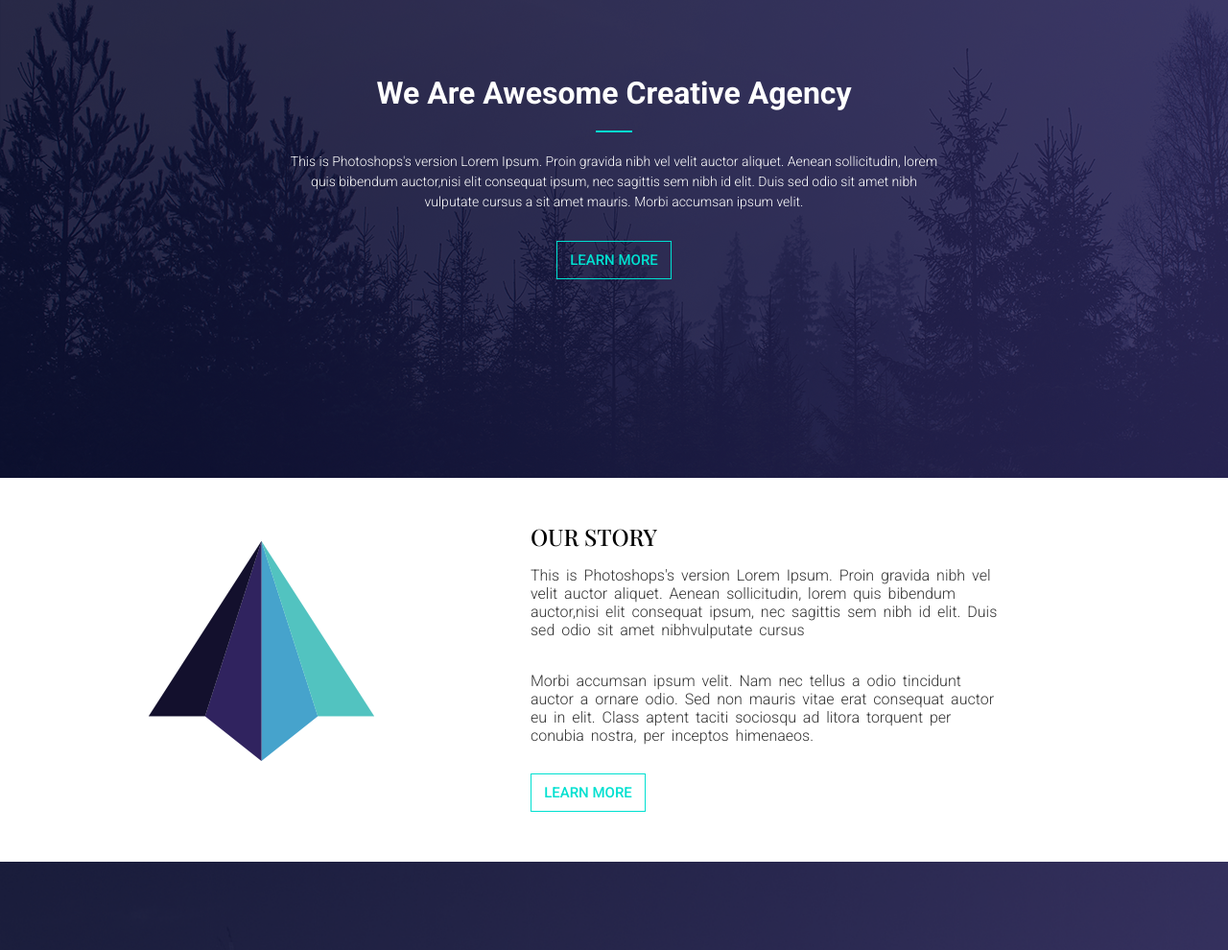
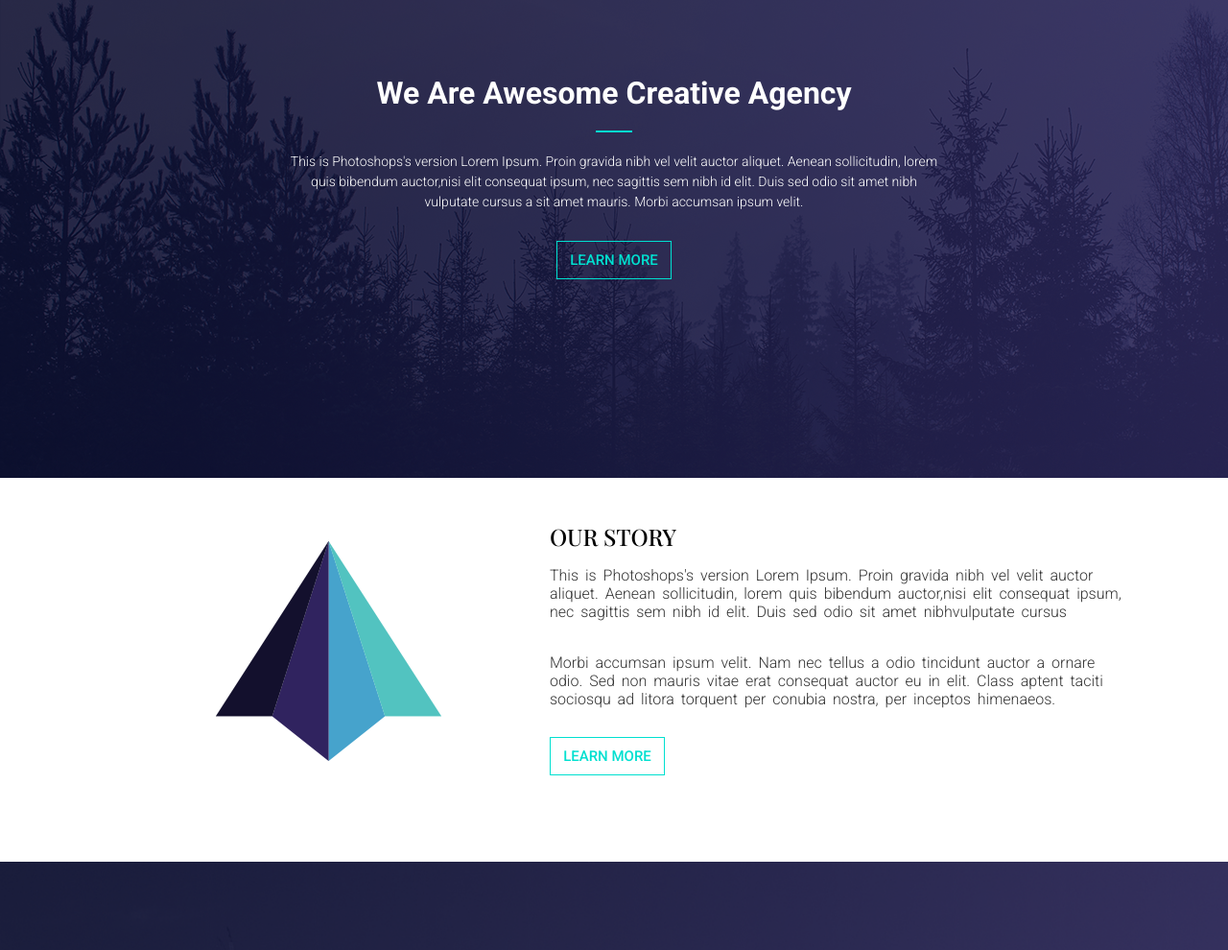
Before and after one commit to SanJunipero1/psd_to_html, a plain HTML site: page index.html in a window 1280 px wide. Shown: the part 172-1162 px from the top of the page at 96% size. Drawn offline with nearby package versions, Linux system fonts and the light colour scheme; files whose address does not match are found by name.

Commit message:
final update

```diff
--- a/style.css
+++ b/style.css
@@ -118,7 +118,7 @@ body {
   align-content: center;
 }
 .story_tp{
-  width: 980px;
+  width: 1340px;
   height: 310px;
   display: flex;
   justify-content: center;
@@ -141,14 +141,15 @@ body {
   padding-top: 1.3em;
   height: 250px;
   width: 250px;
-  margin-right: 100px;
+  margin-right: 50px;
+  margin-left: 200px;
 }
 
 .story-p {
   padding-left: 3rem;
   padding-right: 5rem;
   height: 310px;
-  width: 620px;
+  width: 730px;
 }
 
 .story-btn {
```
